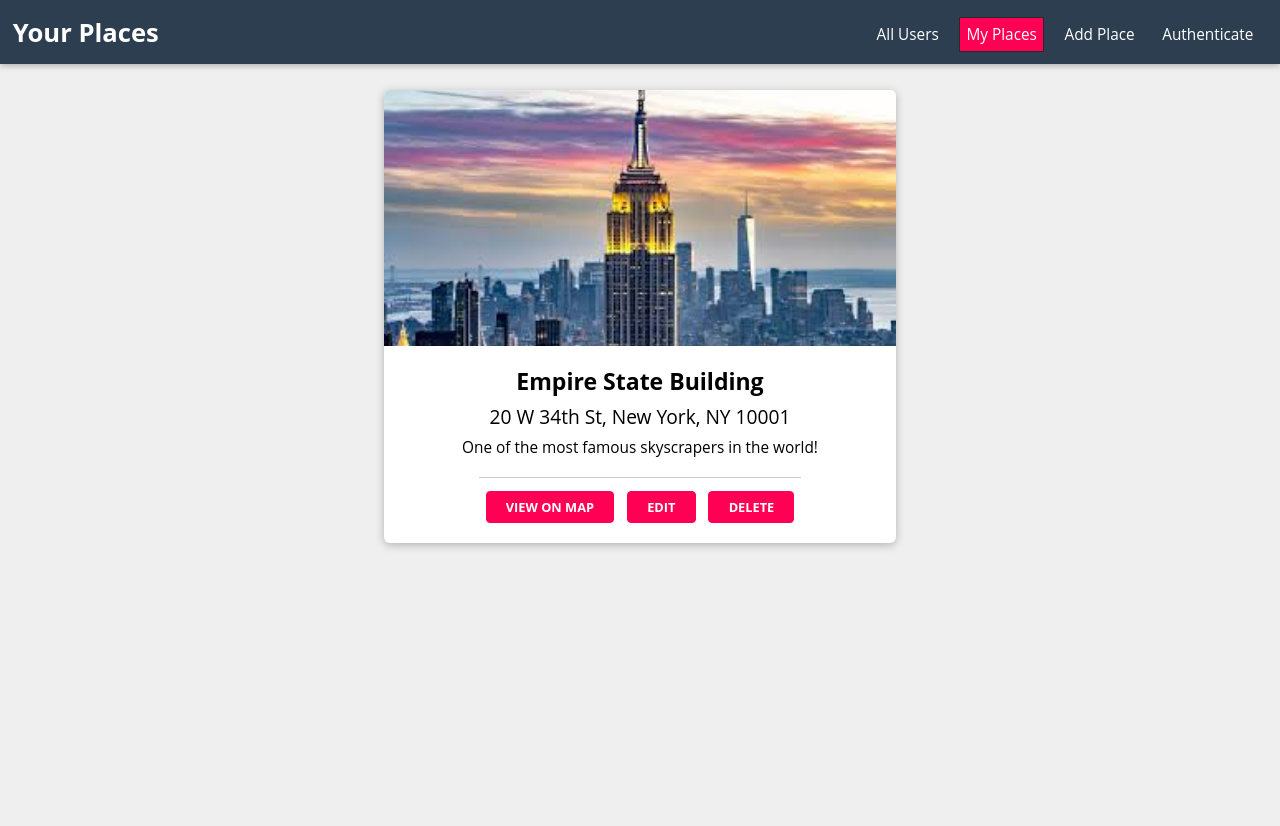
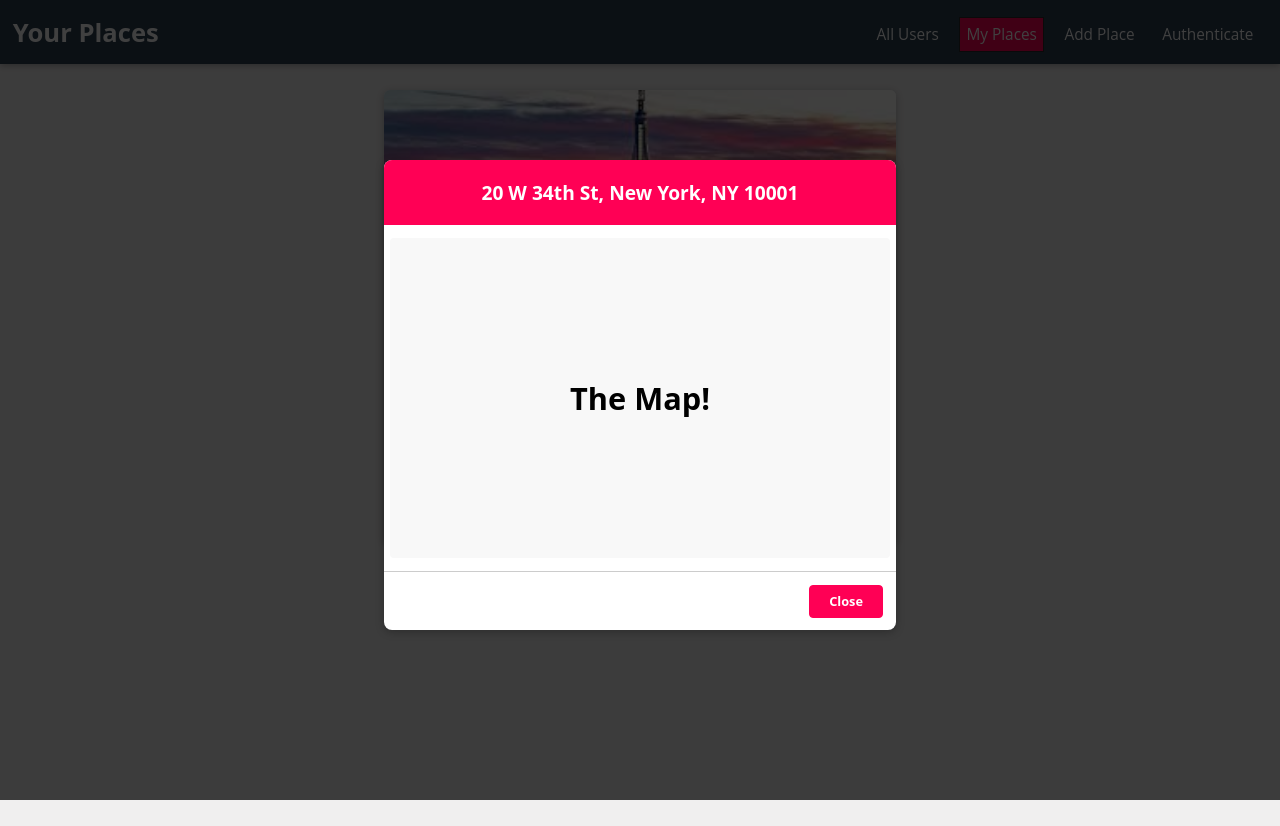
Before and after one commit to Nouhad122/locations-project, a React (Vite) app: page /u1/places in a window 1280 px wide. Both pictures are taken after a click on the button "VIEW ON MAP". Built offline with nearby package versions, Linux system fonts and the light colour scheme.

Commit message:
added a reusable modal

```diff
--- a/index.html
+++ b/index.html
@@ -8,6 +8,7 @@
   <body>
     <div id="drawer-hook"></div>
     <div id="backdrop-hook"></div>
+    <div id="modal-hook"></div>
     <div id="root"></div>
     <script type="module" src="/src/main.jsx"></script>
   </body>
--- a/src/Components/places/PlaceItem.jsx
+++ b/src/Components/places/PlaceItem.jsx
@@ -1,9 +1,33 @@
-import React from 'react'
+import React, { useState } from 'react'
 import classes from './PlaceItem.module.css'
 import Card from '../shared/UI/Card'
 import { Link } from 'react-router-dom'
+import Modal from '../shared/UI/Modal'
 const PlaceItem = (props) => {
+  const [showMap, setShowMap] = useState(false);
+
+  const openMapHandler = () =>{
+    setShowMap(true);
+  }
+
+  const closeMapHandler = () =>{
+    setShowMap(false);
+  }
   return (
+    <>
+      <Modal
+       show={showMap}
+       onCancel={closeMapHandler}
+       header={props.address}
+       contentClass={classes['place-item__modal-content']}
+       footerClass={classes['place-item__modal-actions']}
+       footer={<button className={classes['place-item__actions-button']} onClick={closeMapHandler}>Close</button>}
+      >
+        <div className={classes['map-container']}>
+          <h2>The Map!</h2>
+        </div>
+      </Modal>
+
       <li className={classes['place-item']}>
         <Card className={classes['place-item__content']}>
         <div className={classes['place-item__image']}>
@@ -16,12 +40,19 @@
           <p>{props.description}</p>
         </div>
         <div className={classes['place-item__actions']}>
-        <button className={classes['place-item__actions-button']}>VIEW ON MAP</button>
-        <Link className={classes['place-item__actions-button']} to={`/places/${props.id}`}>EDIT</Link>
-        <button className={classes['place-item__actions-button']}>DELETE</button>
+          <button className={classes['place-item__actions-button']} onClick={openMapHandler}>
+            VIEW ON MAP
+          </button>
+          <Link className={classes['place-item__actions-button']} to={`/places/${props.id}`}>
+            EDIT
+          </Link>
+          <button className={classes['place-item__actions-button']}>
+            DELETE
+          </button>
         </div>
         </Card>
       </li>
+    </>
   )
 }
 
--- a/src/Components/places/PlaceItem.module.css
+++ b/src/Components/places/PlaceItem.module.css
@@ -47,7 +47,7 @@
   justify-content: center;
 }
 
-.place-item__actions .place-item__actions-button {
+.place-item__actions-button {
   margin: 0 0.5rem;
   background: #ff0055;
   color: white;
@@ -61,14 +61,36 @@
   display: inline-block;
 }
 
-.place-item__actions .place-item__actions-button:hover,
-.place-item__actions .place-item__actions-button:active {
+.place-item__actions-button:hover,
+.place-item__actions-button:active {
   background: #ff4382;
   border-color: #ff4382;
+}
+
+.map-container {
+  height: 15rem;
+  width: 100%;
+  display: flex;
+  justify-content: center;
+  align-items: center;
+  background-color: #f8f8f8;
+  border-radius: 4px;
+}
+
+.place-item__modal-content {
+  padding: 0;
+}
+
+.place-item__modal-actions {
+  text-align: right;
 }
 
 @media (min-width: 768px) {
   .place-item__image {
     height: 20rem;
   }
+
+  .map-container {
+    height: 25rem;
+  }
 }
--- /dev/null
+++ b/src/Components/shared/UI/Modal.jsx
@@ -0,0 +1,45 @@
+import React from 'react'
+import classes from './Modal.module.css'
+import ReactDOM from 'react-dom'
+import Backdrop from './Backdrop'
+import { motion, AnimatePresence } from 'framer-motion'
+const ModalOverlay = (props) => {
+  return ReactDOM.createPortal(
+    <div className={`${classes['modal']} ${props.className}`} style={props.style}>
+      <header className={`${classes['modal__header']} ${props.headerClass}`}>
+        <h2>{props.header}</h2>
+      </header>
+      <form onSubmit={props.onSubmit ? props.onSubmit : (event) => event.preventDefault()}>
+        <div className={`${classes['modal__content']} ${props.contentClass}`}>
+          {props.children}
+        </div>
+
+        <footer className={`${classes['modal__footer']} ${props.footerClass}`}>
+          {props.footer}
+        </footer>
+      </form>
+    </div>
+    ,document.getElementById('modal-hook')
+  )
+}
+
+const Modal = (props) => {
+  return (
+    <>
+    { props.show && <Backdrop onClick={props.onCancel} /> }
+        {props.show && (
+            <motion.div
+             initial={{ opacity: 0, y: -50 }}
+             animate={{ opacity: 1, y: 0 }}
+             exit={{ opacity: 0, y: -50 }}
+             transition={{ duration: 0.3, ease: 'easeOut' }}
+            >
+            <ModalOverlay {...props} />
+            </motion.div>
+        )}
+
+    </>
+  )
+}
+
+export default Modal
--- /dev/null
+++ b/src/Components/shared/UI/Modal.module.css
@@ -0,0 +1,46 @@
+.modal {
+  z-index: 100;
+  position: fixed;
+  top: 20vh;
+  left: 50%;
+  transform: translateX(-50%);
+  width: 80%;
+  background: white;
+  box-shadow: 0 2px 8px rgba(0, 0, 0, 0.26);
+  border-radius: 8px;
+  overflow: hidden;
+}
+
+.modal__header {
+  width: 100%;
+  padding: 1rem 0.5rem;
+  background: #ff0055;
+  color: white;
+}
+
+.modal__header h2 {
+  margin: 0.5rem;
+  text-align: center;
+  font-size: 1.5rem;
+}
+
+.modal__content {
+  padding: 1rem 0.5rem;
+  max-height: 60vh;
+  overflow-y: auto;
+}
+
+.modal__footer {
+  padding: 1rem 0.5rem;
+  display: flex;
+  justify-content: flex-end;
+  border-top: 1px solid #ccc;
+}
+
+@media (min-width: 768px) {
+  .modal {
+    width: 40rem;
+    left: calc(50% - 20rem);
+    transform: none;
+  }
+}
```
Lines whose indentation alone changed are shown as unchanged.
